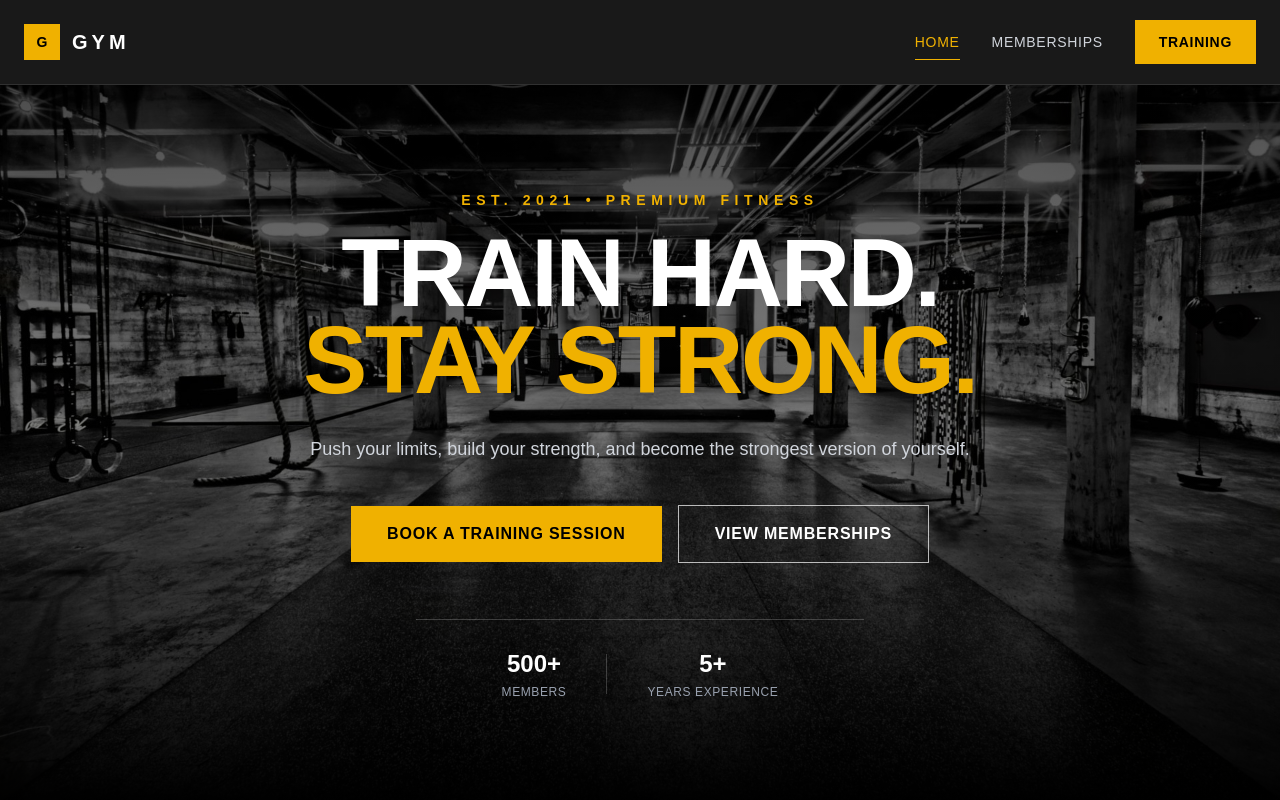
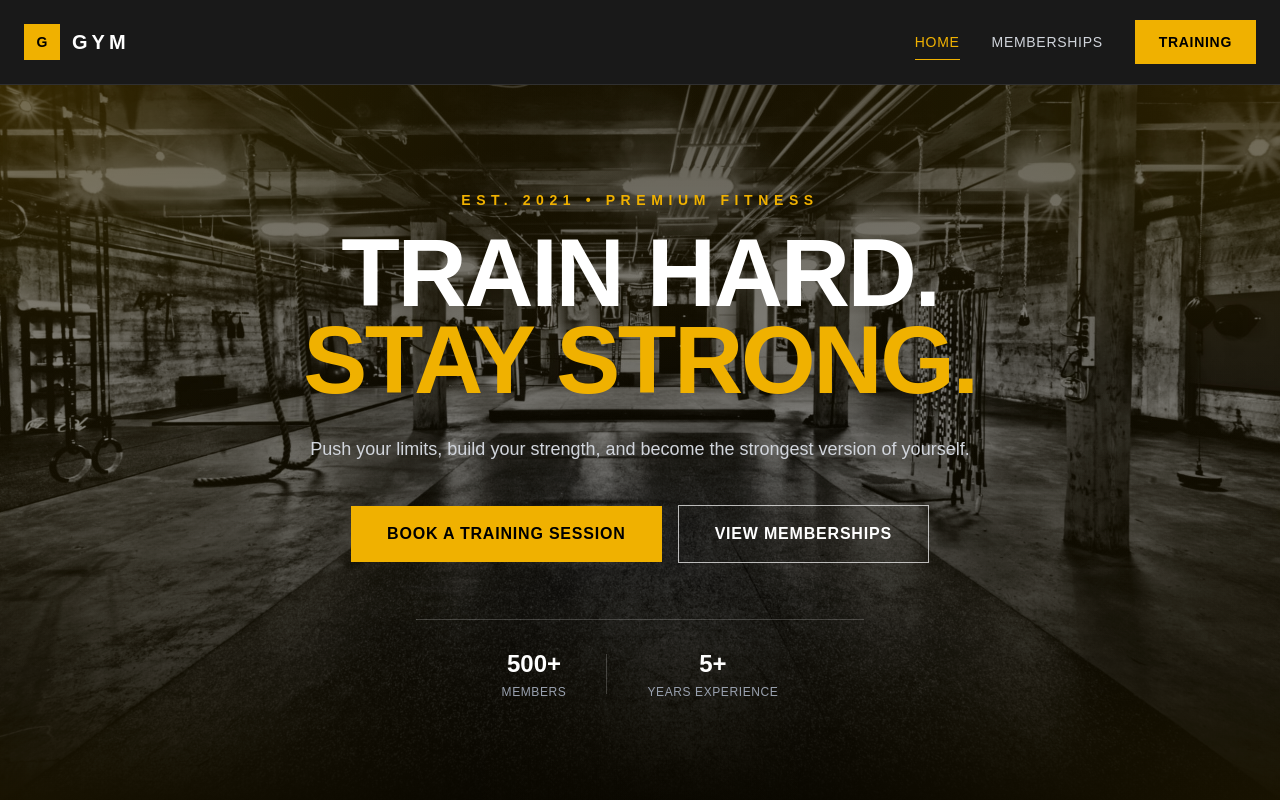
Before and after one commit to AdamAlFerekh/gym-landing-website, a Next.js app: page / in a window 1280 px wide. Shown: the top 800 px of the page. Built offline with nearby package versions, Linux system fonts and the light colour scheme.

Commit message:
Add homepage entrance and scroll animations

```diff
--- /dev/null
+++ b/app/components/ScrollReveal.tsx
@@ -0,0 +1,49 @@
+
+"use client";
+
+import { useEffect, useRef, useState } from "react";
+
+type ScrollRevealProps = {
+  children: React.ReactNode;
+  className?: string;
+  delay?: number;
+};
+
+export default function ScrollReveal({
+  children,
+  className = "",
+  delay = 0,
+}: ScrollRevealProps) {
+  const ref = useRef<HTMLDivElement>(null);
+  const [isVisible, setIsVisible] = useState(false);
+
+  useEffect(() => {
+    const element = ref.current;
+
+    if (!element) return;
+
+    const observer = new IntersectionObserver(
+      ([entry]) => {
+        if (entry.isIntersecting) {
+          setIsVisible(true);
+          observer.unobserve(element);
+        }
+      },
+      { threshold: 0.15 }
+    );
+
+    observer.observe(element);
+
+    return () => observer.disconnect();
+  }, []);
+
+  return (
+    <div
+      ref={ref}
+      className={`scroll-reveal ${isVisible ? "is-visible" : ""} ${className}`}
+      style={{ transitionDelay: `${delay}ms` }}
+    >
+      {children}
+    </div>
+  );
+}
--- a/app/components/home/About.tsx
+++ b/app/components/home/About.tsx
@@ -1,9 +1,12 @@
+import ScrollReveal from "@/app/components/ScrollReveal";
+
 export default function About() {
   return (
     <section className="bg-zinc-950 px-5 py-20 sm:px-6 sm:py-28">
       <div className="mx-auto max-w-6xl">
         <div className="grid items-center gap-10 md:grid-cols-2 md:gap-14">
           {/* Image */}
+          <ScrollReveal>
             <div className="relative h-[380px] overflow-hidden sm:h-[500px]">
               <img
                 src="/gym_interior.jpg"
@@ -19,8 +22,10 @@ export default function About() {
                 </p>
               </div>
             </div>
+          </ScrollReveal>
 
           {/* Text */}
+          <ScrollReveal delay={150}>
             <div>
               <p className="text-xs font-semibold uppercase tracking-[0.25em] text-yellow-500 sm:text-sm sm:tracking-[0.3em]">
                 About the Gym
@@ -33,25 +38,30 @@ export default function About() {
               </h2>
 
               <p className="mt-7 max-w-xl text-sm leading-7 text-gray-400 sm:text-base">
-              We believe that strength is built through discipline, consistency,
-              and the right environment. Our gym is designed to help you train
-              with purpose and become a stronger version of yourself.
+                We believe that strength is built through discipline,
+                consistency, and the right environment. Our gym is designed to
+                help you train with purpose and become a stronger version of
+                yourself.
               </p>
 
               <p className="mt-5 max-w-xl text-sm leading-7 text-gray-400 sm:text-base">
                 Whether you are just starting your fitness journey or looking to
-              take your performance to the next level, our team is here to help
-              you reach your goals.
+                take your performance to the next level, our team is here to
+                help you reach your goals.
               </p>
 
               <div className="mt-8 h-px w-16 bg-yellow-500" />
             </div>
+          </ScrollReveal>
         </div>
 
         {/* Stats */}
+        <ScrollReveal delay={100} className="mt-16 md:mt-20">
           <div className="mt-16 grid grid-cols-2 border-y border-zinc-800 md:mt-20 md:grid-cols-4">
             <div className="border-b border-zinc-800 px-4 py-7 md:border-b-0 md:border-r md:px-6 md:py-8">
-            <p className="text-3xl font-bold text-yellow-500 sm:text-4xl">5+</p>
+              <p className="text-3xl font-bold text-yellow-500 sm:text-4xl">
+                5+
+              </p>
               <p className="mt-2 text-[10px] uppercase tracking-[0.15em] text-gray-500 sm:text-xs sm:tracking-[0.2em]">
                 Years Experience
               </p>
@@ -84,6 +94,7 @@ export default function About() {
               </p>
             </div>
           </div>
+        </ScrollReveal>
       </div>
     </section>
   );
--- a/app/components/home/Hero.tsx
+++ b/app/components/home/Hero.tsx
@@ -14,41 +14,47 @@ export default function Hero() {
       {/* Cinematic overlay */}
       <div className="absolute inset-0 bg-gradient-to-b from-black/70 via-black/45 to-black"></div>
 
+      {/* Animated corner lighting */}
+      <div
+        aria-hidden="true"
+        className="hero-corner-glow pointer-events-none absolute inset-0"
+      />
+
       {/* Hero content */}
       <div className="relative z-10 max-w-5xl">
-        <p className="mb-5 text-xs font-semibold uppercase tracking-[0.4em] text-yellow-500 md:text-sm">
+        <p className="animate-hero-label mb-5 text-xs font-semibold uppercase tracking-[0.4em] text-yellow-500 md:text-sm">
           EST. 2021 • PREMIUM FITNESS
         </p>
 
-        <h1 className="text-5xl font-black uppercase leading-[0.9] tracking-tight sm:text-6xl md:text-8xl">
+        <h1 className="animate-hero-title text-5xl font-black uppercase leading-[0.9] tracking-tight sm:text-6xl md:text-8xl">
           Train Hard.
           <br />
           <span className="text-yellow-500">Stay Strong.</span>
         </h1>
 
-        <p className="mx-auto mt-8 max-w-2xl text-base leading-relaxed text-gray-300 md:text-lg">
+        <p className="animate-hero-description mx-auto mt-8 max-w-2xl text-base leading-relaxed text-gray-300 md:text-lg">
           Push your limits, build your strength, and become the strongest
           version of yourself.
         </p>
 
-        <div className="mt-10 flex flex-col items-center justify-center gap-4 sm:flex-row">
+        <div className="animate-hero-buttons mt-10 flex flex-col items-center justify-center gap-4 sm:flex-row">
           <Link
             href="/booking"
-            className="bg-yellow-500 px-9 py-4 font-bold uppercase tracking-wider text-black transition hover:bg-yellow-400"
+            className="bg-yellow-500 px-9 py-4 font-bold uppercase tracking-wider text-black transition duration-300 hover:-translate-y-1 hover:bg-yellow-400 hover:shadow-lg hover:shadow-yellow-500/20"
           >
             Book a Training Session
           </Link>
 
           <Link
             href="/offers"
-            className="border border-white/70 px-9 py-4 font-bold uppercase tracking-wider text-white transition hover:border-yellow-500 hover:text-yellow-500"
+            className="border border-white/70 px-9 py-4 font-bold uppercase tracking-wider text-white transition duration-300 hover:-translate-y-1 hover:border-yellow-500 hover:text-yellow-500"
           >
             View Memberships
           </Link>
         </div>
 
         {/* Hero stats */}
-        <div className="mx-auto mt-14 flex max-w-md items-center justify-center gap-10 border-t border-white/20 pt-7">
+        <div className="animate-hero-stats mx-auto mt-14 flex max-w-md items-center justify-center gap-10 border-t border-white/20 pt-7">
           <div>
             <p className="text-2xl font-bold text-white">500+</p>
             <p className="mt-1 text-xs uppercase tracking-wider text-gray-400">
--- a/app/components/home/Team.tsx
+++ b/app/components/home/Team.tsx
@@ -1,11 +1,13 @@
 import { teamMembers } from "@/data/team";
 import { TeamMember } from "@/types/team";
+import ScrollReveal from "@/app/components/ScrollReveal";
 
 export default function Team() {
   return (
     <section className="bg-black px-5 py-20 sm:px-6 sm:py-28">
       <div className="mx-auto max-w-6xl">
         {/* Heading */}
+        <ScrollReveal>
           <div className="max-w-3xl">
             <p className="text-xs font-semibold uppercase tracking-[0.25em] text-yellow-500 sm:text-sm sm:tracking-[0.3em]">
               Meet The Team
@@ -22,21 +24,23 @@ export default function Team() {
               you achieve your fitness goals.
             </p>
           </div>
+        </ScrollReveal>
 
         {/* Team */}
         <div className="mt-12 grid gap-10 sm:mt-16 md:grid-cols-3 md:gap-8">
-          {teamMembers.map((member: TeamMember) => (
-            <div key={member.id} className="group">
+          {teamMembers.map((member: TeamMember, index: number) => (
+            <ScrollReveal key={member.id} delay={index * 150}>
+              <div className="group transition-transform duration-300 ease-out hover:-translate-y-2">
                 <div className="relative h-[380px] overflow-hidden bg-zinc-900 sm:h-[420px]">
                   <img
                     src={member.image}
                     alt={member.name}
-                  className="absolute inset-0 h-full w-full object-cover transition duration-700 ease-out group-hover:scale-105"
+                    className="absolute inset-0 h-full w-full object-cover transition-transform duration-700 ease-out group-hover:scale-110"
                   />
 
                   <div className="absolute inset-0 bg-gradient-to-t from-black/80 via-transparent to-transparent transition duration-500 group-hover:from-black/90" />
 
-                <div className="absolute bottom-5 left-5 border-l-2 border-yellow-500 pl-4 transition-all duration-500 group-hover:pl-6">
+                  <div className="absolute bottom-5 left-5 border-l-2 border-yellow-500 pl-4 transition-all duration-300 ease-out group-hover:pl-6">
                     <p className="text-xs font-semibold uppercase tracking-[0.2em] text-yellow-500">
                       {member.role}
                     </p>
@@ -53,6 +57,7 @@ export default function Team() {
                   </p>
                 </div>
               </div>
+            </ScrollReveal>
           ))}
         </div>
       </div>
--- a/app/globals.css
+++ b/app/globals.css
@@ -88,3 +88,123 @@ body {
 .animate-success-check {
   animation: success-check 0.5s ease-out;
 }
+
+
+
+/* Hero entrance animations */
+@keyframes hero-fade-up {
+  from {
+    opacity: 0;
+    transform: translateY(20px);
+  }
+
+  to {
+    opacity: 1;
+    transform: translateY(0);
+  }
+}
+
+.animate-hero-label {
+  animation: hero-fade-up 600ms ease-out 100ms both;
+}
+
+.animate-hero-title {
+  animation: hero-fade-up 800ms ease-out 250ms both;
+}
+
+.animate-hero-description {
+  animation: hero-fade-up 700ms ease-out 450ms both;
+}
+
+.animate-hero-buttons {
+  animation: hero-fade-up 700ms ease-out 650ms both;
+}
+
+.animate-hero-stats {
+  animation: hero-fade-up 700ms ease-out 850ms both;
+}
+
+/* Respect reduced-motion preferences */
+@media (prefers-reduced-motion: reduce) {
+  .animate-hero-label,
+  .animate-hero-title,
+  .animate-hero-description,
+  .animate-hero-buttons,
+  .animate-hero-stats {
+    animation: none;
+  }
+}
+
+/* Cinematic amber lighting around the hero corners */
+.hero-corner-glow {
+  background:
+    radial-gradient(
+      ellipse at 0% 0%,
+      rgba(234, 179, 8, 0.24) 0%,
+      rgba(234, 179, 8, 0.08) 28%,
+      transparent 58%
+    ),
+    radial-gradient(
+      ellipse at 100% 0%,
+      rgba(234, 179, 8, 0.20) 0%,
+      rgba(234, 179, 8, 0.06) 30%,
+      transparent 58%
+    ),
+    radial-gradient(
+      ellipse at 100% 100%,
+      rgba(234, 179, 8, 0.10) 0%,
+      transparent 45%
+    ),
+    radial-gradient(
+      ellipse at 0% 100%,
+      rgba(234, 179, 8, 0.10) 0%,
+      transparent 45%
+    );
+
+  opacity: 0.85;
+  mix-blend-mode: screen;
+  animation: corner-light-pulse 8s ease-in-out infinite alternate;
+}
+
+@keyframes corner-light-pulse {
+  from {
+    opacity: 0.55;
+  }
+
+  to {
+    opacity: 1;
+  }
+}
+
+/* Respect reduced-motion preferences */
+@media (prefers-reduced-motion: reduce) {
+  .hero-corner-glow {
+    animation: none;
+    opacity: 0.1;
+  }
+}
+
+
+
+/* Scroll reveal */
+.scroll-reveal {
+  opacity: 0;
+  transform: translateY(24px);
+  transition:
+    opacity 700ms ease-out,
+    transform 700ms ease-out;
+}
+
+.scroll-reveal.is-visible {
+  opacity: 1;
+  transform: translateY(0);
+}
+
+/* Respect reduced-motion preferences */
+@media (prefers-reduced-motion: reduce) {
+  .scroll-reveal {
+    opacity: 1;
+    transform: none;
+    transition: none;
+  }
+}
```
Lines whose indentation alone changed are shown as unchanged.
